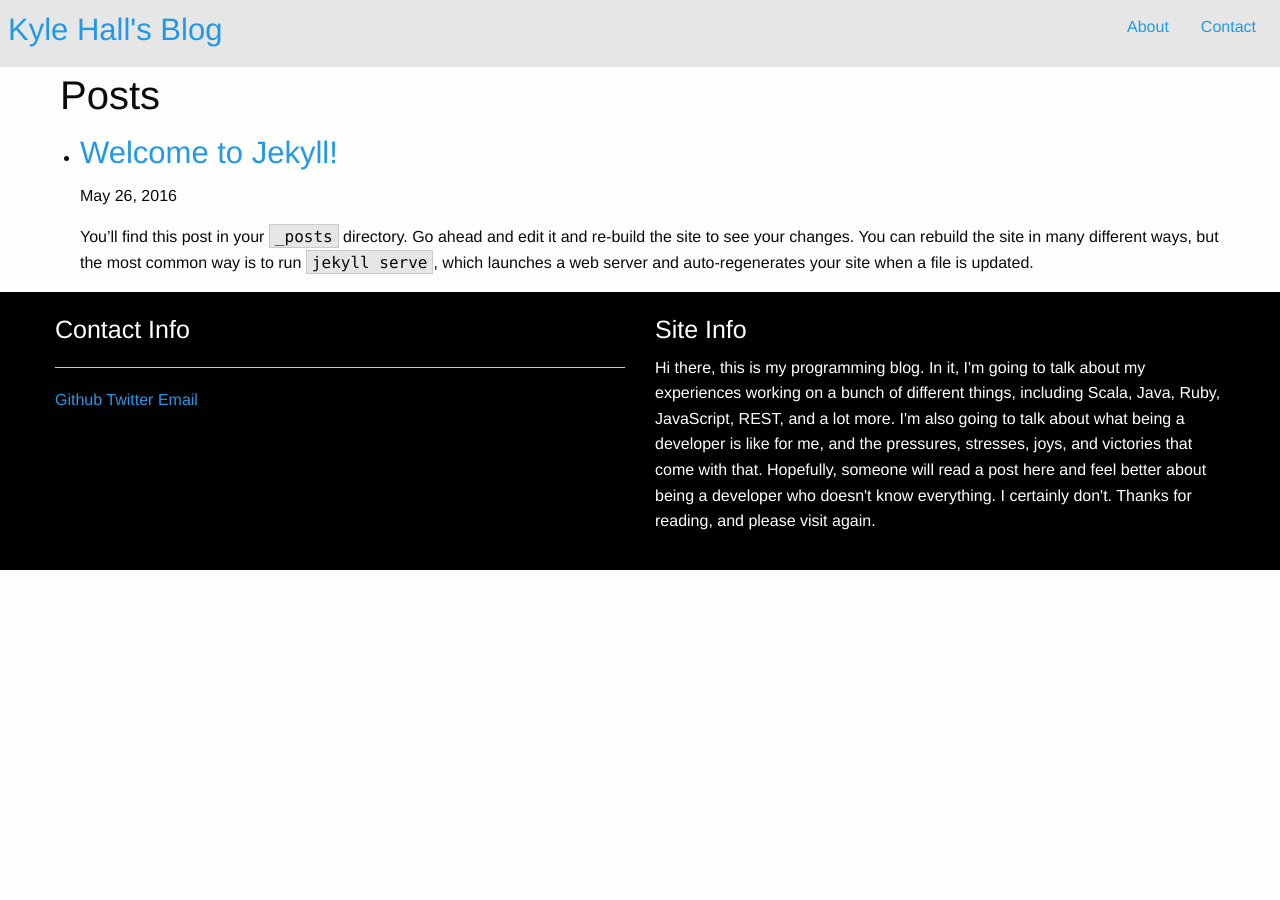
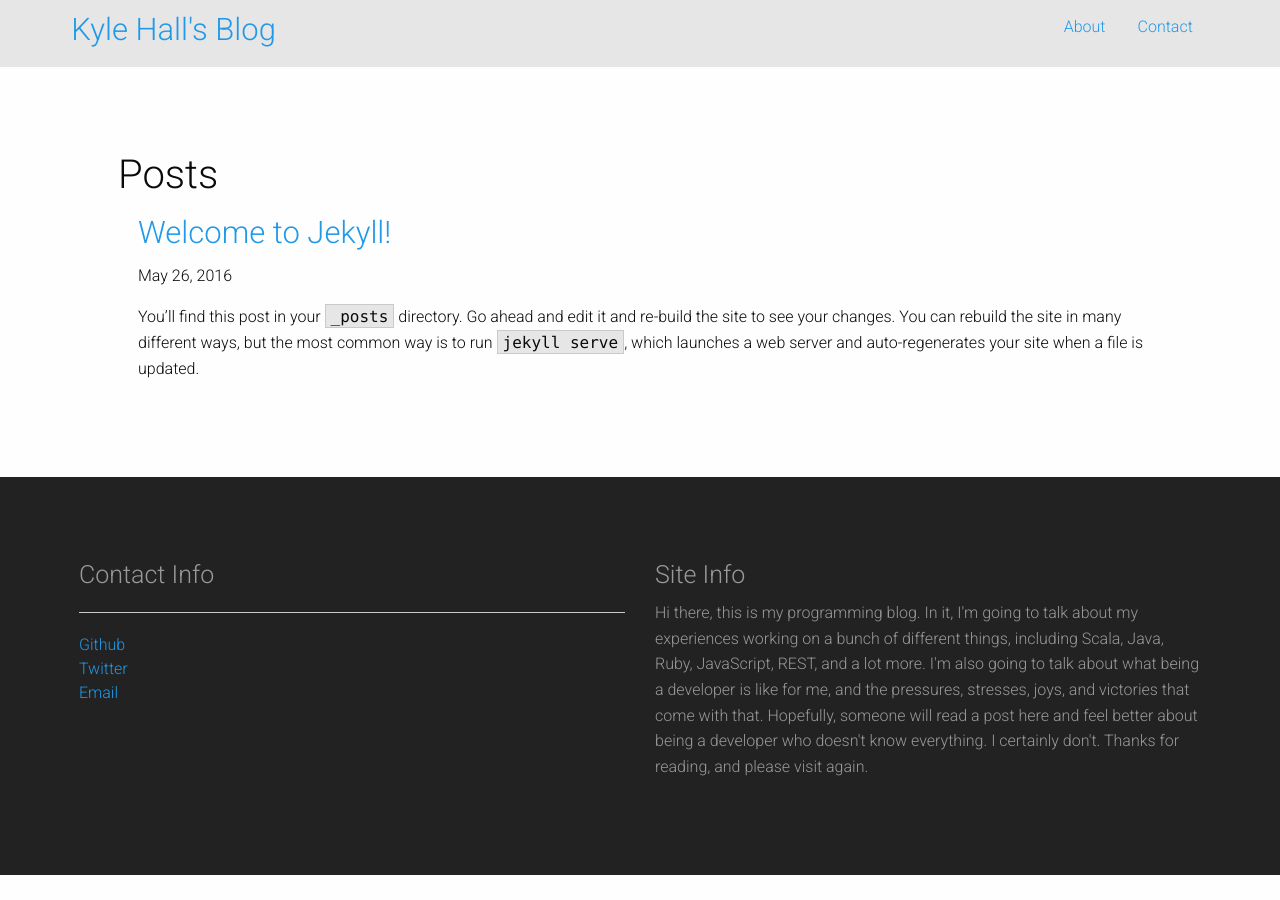
Before and after one commit to kyle-hall/kyle-hall.github.io, a Jekyll site: the page built from index.html, in a window 1280 px wide. Built offline with Jekyll 4.4.1, drawn with Linux system fonts in a browser that asks for light colours.

Commit message:
adds wrapper class, fonts, and padding

```diff
--- a/css/main.scss
+++ b/css/main.scss
@@ -21,8 +21,29 @@ main {
   }
 }
 
+.wrapper {
+  width: 90%;
+  max-width: 1200px;
+  margin: 0 auto;
+}
+
+.content {
+  padding: 80px 0;
+}
+
 footer {
-  padding: 20px;
-  background-color: black;
-  color: white;
+  background-color: #222;
+  color: #999;
+
+  a {
+    display: block;
+  }
 }
+
+body, h1, h2, h3, h4, h5, h6 {
+  font-family: 'Roboto', sans-serif;
+}
+
+.post-list li {
+  list-style: none;
+}
```
